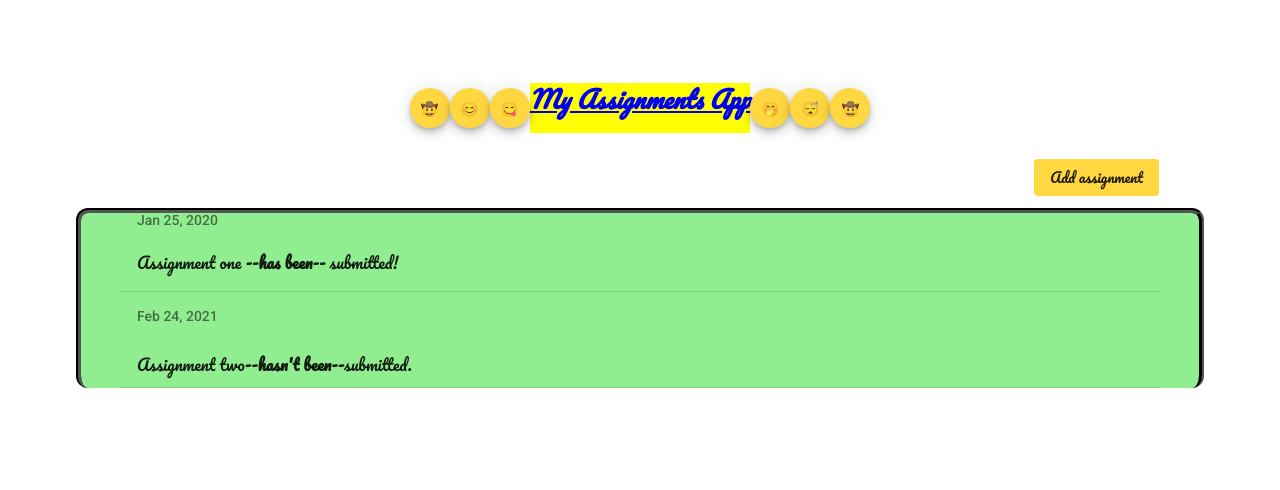
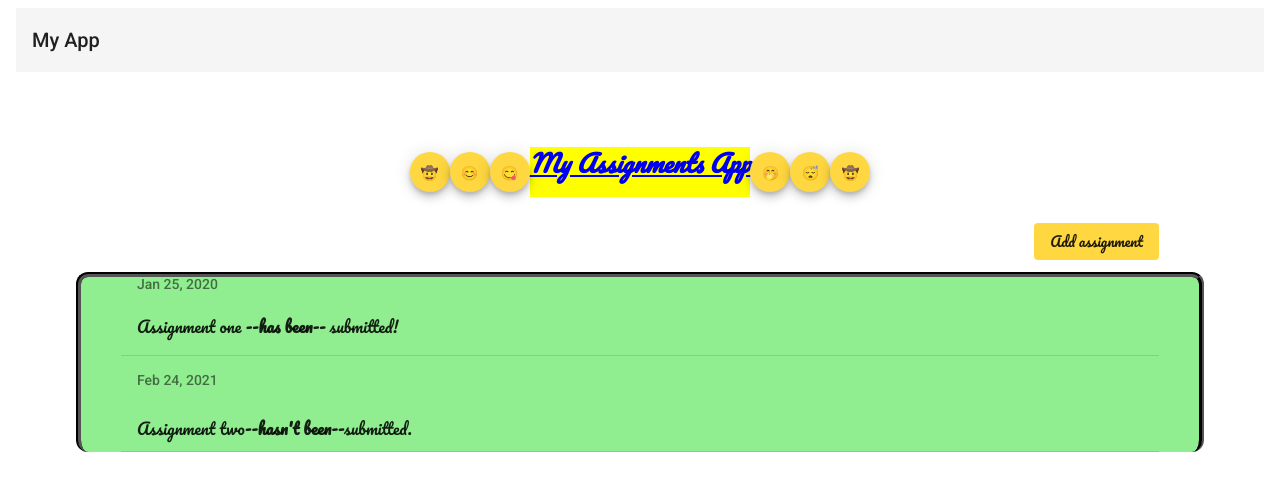
Before and after one commit to SP2224/Assignments-to-do-web-app, an Angular app: page / in a window 1280 px wide. Shown: the top 490 px of the page. Built offline with nearby package versions, Linux system fonts and the light colour scheme.

Commit message:
22nd commit

```diff
--- a/src/app/app.component.html
+++ b/src/app/app.component.html
@@ -6,6 +6,7 @@
 
   </head>
   <body>
+    <mat-toolbar>My App</mat-toolbar>
     <div class="center">
       <button mat-mini-fab>🤠</button>
       <button mat-mini-fab>😊</button>
--- a/src/app/assignments/add-assignment/add-assignment.component.ts
+++ b/src/app/assignments/add-assignment/add-assignment.component.ts
@@ -1,6 +1,7 @@
 import { Component, EventEmitter, OnInit, Output } from '@angular/core';
 
 import { Assignment } from '../assignment.model';
+import { AssignmentsService } from '../../shared/assignments.service';
 @Component({
   selector: 'app-add-assignment',
   templateUrl: './add-assignment.component.html',
@@ -11,9 +12,9 @@ export class AddAssignmentComponent implements OnInit {
   name:string='';
   dueDate!: Date;
   //assignments: any;
-  @Output() newAssignment =new EventEmitter<Assignment>();
-
-  constructor() { }
+  //@Output() newAssignment =new EventEmitter<Assignment>();
+newAssignment = Assignment;
+  constructor(private assignmentService: AssignmentsService) { }
 
   ngOnInit(): void {
   }
@@ -23,6 +24,7 @@ export class AddAssignmentComponent implements OnInit {
     assignment.name = this.name;
     assignment.dueDate=this.dueDate;
     assignment.submitted=false;
-    this.newAssignment.emit(assignment);
+    //this.newAssignment.emit(assignment);
+    this.assignmentService.addAssignments(assignment);
   }
 }
--- a/src/app/assignments/assignments.component.html
+++ b/src/app/assignments/assignments.component.html
@@ -1,10 +1,16 @@
 
 
-<main class="container"   *ngIf="formVisible === false">
+<main class="container"   >
+<div class="addBtn">
 
-<button     class="addBtn"
+    <a routerLink ="/add">
+
+<button
             mat-flat-button color="accent"
             (click)="onAddBtnClick()">Add assignment</button>
+        </a>
+
+        </div>
 
 <mat-list *ngFor="let assignment of assignments">
 
@@ -21,5 +27,7 @@
 
 </mat-list>
 </main>
+<!--
 <app-add-assignment (newAssignment)="onNewAssignment($event)" *ngIf="formVisible === true"></app-add-assignment>
+-->
 <app-assignment-detail [passedAssignment]="selectedAssignment"></app-assignment-detail>
--- a/src/app/assignments/assignments.component.ts
+++ b/src/app/assignments/assignments.component.ts
@@ -31,13 +31,13 @@ export class AssignmentsComponent{
       this.selectedAssignment=assignment;
   }
   onAddBtnClick(){
-    this.formVisible =true;
-    //this.selectedAssignment=assignment;
+    //this.formVisible =true;
+    this.selectedAssignment == null;
   }
-  onNewAssignment(event: Assignment){
-    this.assignmentService.addAssignments(event).subscribe(success => console.log(success))
-    this.formVisible=false;
+  //onNewAssignment(event: Assignment){
+    //this.assignmentService.addAssignments(event).subscribe(success => console.log(success))
+    //this.formVisible=false;
 
-  }
+  //}
 
 }
```
Also changed, not shown: src/app/app.module.ts (+5 -2 lines).
